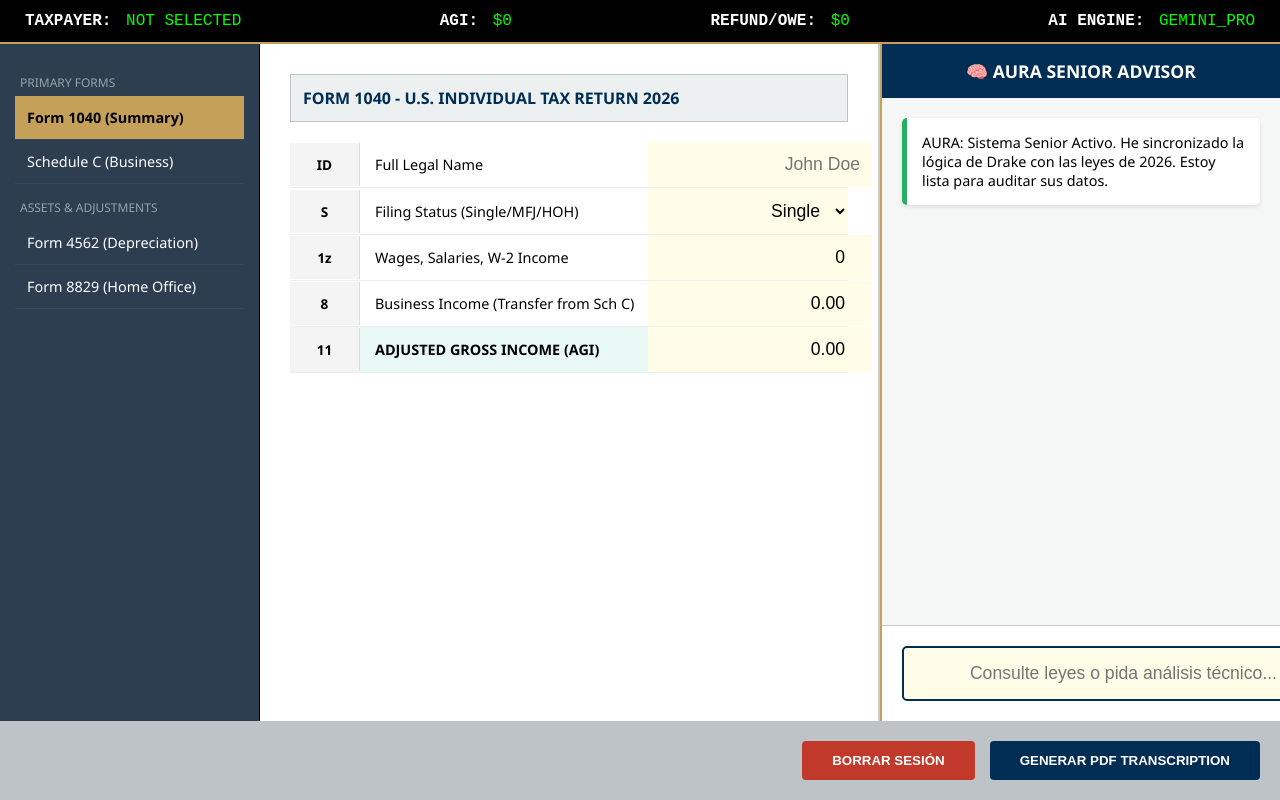
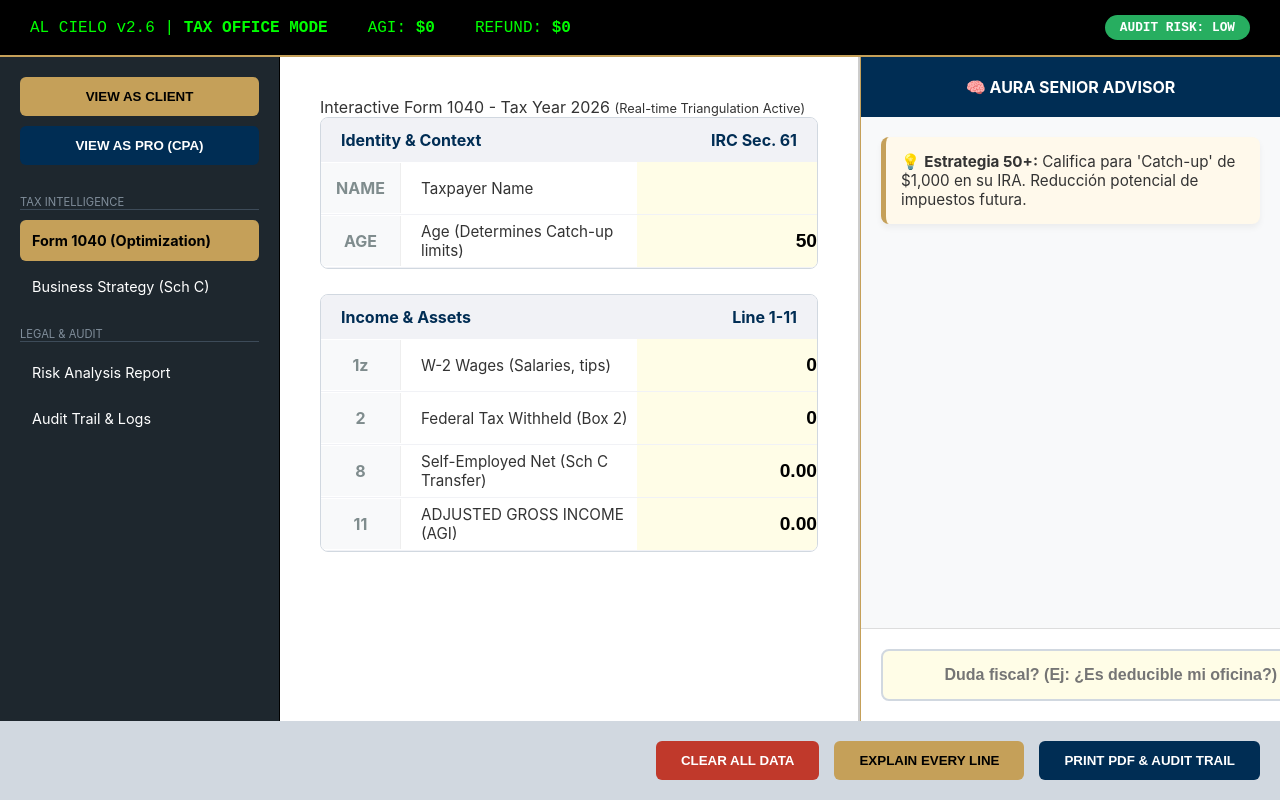
Before and after one commit to mayroga/TAX-MAYKEL, a plain HTML site: page index.html in a window 1280 px wide. Drawn offline with Linux system fonts and the light colour scheme.

Commit message:
Update index.html

```diff
--- a/index.html
+++ b/index.html
@@ -3,211 +3,228 @@
 <head>
     <meta charset="UTF-8">
     <meta name="viewport" content="width=device-width, initial-scale=1.0">
-    <title>AL CIELO - Senior Tax Specialist & AI Engine</title>
+    <title>AL CIELO - TaxMind Pro AI</title>
     <style>
-        :root { --drake-blue: #002D54; --gold: #C5A059; --irs-green: #27AE60; --danger: #C0392B; --light: #F4F7F6; }
-        body { font-family: 'Segoe UI', Tahoma, sans-serif; margin: 0; background: #1A1A1A; display: flex; flex-direction: column; height: 100vh; overflow: hidden; }
+        :root {
+            --drake-blue: #002D54; --gold: #C5A059; --irs-green: #27AE60;
+            --danger: #C0392B; --dark-bg: #121212; --panel-bg: #F8F9FA;
+        }
+        body { font-family: 'Inter', 'Segoe UI', sans-serif; margin: 0; background: var(--dark-bg); color: #333; height: 100vh; display: flex; flex-direction: column; }
 
-        /* Barra de Estado Drake */
-        .status-bar { background: #000; color: #00FF00; padding: 12px 25px; display: flex; justify-content: space-between; font-family: 'Courier New', monospace; border-bottom: 2px solid var(--gold); z-index: 100; }
-        .status-bar b { color: white; margin-right: 5px; }
+        /* Dashboard de Inteligencia */
+        .dashboard-header { background: #000; color: #00FF00; padding: 15px 30px; display: flex; justify-content: space-between; align-items: center; border-bottom: 2px solid var(--gold); font-family: 'Courier New', monospace; }
+        .risk-badge { padding: 5px 15px; border-radius: 20px; font-weight: bold; font-size: 0.8rem; }
+        .risk-low { background: var(--irs-green); color: white; }
+        .risk-high { background: var(--danger); color: white; animation: blink 1s infinite; }
 
-        .main-layout { display: grid; grid-template-columns: 260px 1fr 400px; flex-grow: 1; overflow: hidden; }
+        .main-layout { display: grid; grid-template-columns: 280px 1fr 420px; flex-grow: 1; overflow: hidden; }
 
-        /* Navegación de Formularios */
-        .sidebar { background: #2C3E50; color: white; padding: 15px; border-right: 1px solid #000; }
-        .nav-header { font-size: 0.75rem; color: #95A5A6; text-transform: uppercase; margin: 15px 0 5px 5px; }
-        .nav-item { padding: 12px; cursor: pointer; border-bottom: 1px solid #34495E; font-size: 0.9rem; transition: 0.3s; }
+        /* Sidebar: Modos de Vista */
+        .sidebar { background: #1E272E; color: white; padding: 20px; border-right: 1px solid #000; }
+        .mode-selector { margin-bottom: 30px; }
+        .nav-grp { font-size: 0.7rem; color: #808E9B; text-transform: uppercase; margin: 20px 0 10px; border-bottom: 1px solid #3d4b59; }
+        .nav-item { padding: 12px; cursor: pointer; border-radius: 6px; margin-bottom: 5px; transition: 0.3s; font-size: 0.9rem; }
         .nav-item:hover, .active { background: var(--gold); color: black; font-weight: bold; }
 
-        /* Workspace: El Motor Contable */
-        .workspace { background: white; padding: 30px; overflow-y: auto; border-right: 2px solid #CCC; }
-        .form-title { background: #ECF0F1; padding: 12px; border: 1px solid #BDC3C7; font-weight: bold; color: var(--drake-blue); margin-bottom: 20px; text-transform: uppercase; }
-        .tax-row { display: grid; grid-template-columns: 70px 1fr 200px; border-bottom: 1px solid #EEE; align-items: center; }
-        .ln { background: #F4F4F4; padding: 12px; text-align: center; font-weight: bold; border-right: 1px solid #DDD; font-size: 0.85rem; }
-        .desc { padding-left: 15px; font-size: 0.9rem; }
-        input, select { width: 100%; border: none; padding: 12px; text-align: right; font-size: 1.1rem; background: #FFFDE7; outline: none; }
-        input:focus { background: white; border-bottom: 2px solid var(--drake-blue); }
-        .total-row { background: #E8F8F5 !important; font-weight: bold; }
+        /* Workspace: El Motor que Piensa */
+        .workspace { background: white; padding: 40px; overflow-y: auto; border-right: 2px solid #CCC; }
+        .tax-card { border: 1px solid #D1D8E0; border-radius: 8px; margin-bottom: 25px; overflow: hidden; }
+        .card-header { background: #F1F2F6; padding: 12px 20px; font-weight: bold; color: var(--drake-blue); display: flex; justify-content: space-between; }
 
-        /* AURA: Redundant AI Panel */
-        .aura-panel { background: var(--light); display: flex; flex-direction: column; border-left: 2px solid var(--gold); }
-        .aura-header { background: var(--drake-blue); color: white; padding: 15px; text-align: center; font-weight: bold; font-size: 1.1rem; }
-        .aura-chat { flex-grow: 1; padding: 20px; overflow-y: auto; display: flex; flex-direction: column; gap: 10px; }
-        .aura-input { padding: 20px; border-top: 1px solid #CCC; background: white; }
-        #query { width: 100%; padding: 15px; border: 2px solid var(--drake-blue); border-radius: 5px; }
+        .tax-row { display: grid; grid-template-columns: 80px 1fr 180px; border-bottom: 1px solid #F1F2F6; align-items: center; }
+        .ln { background: #F8F9FA; padding: 15px; text-align: center; font-weight: bold; color: #7F8C8D; border-right: 1px solid #EEE; }
+        .desc { padding-left: 20px; font-size: 0.95rem; }
+        input { width: 100%; border: none; padding: 15px; text-align: right; font-size: 1.2rem; background: #FFFDE7; outline: none; font-weight: 600; }
+        input:focus { background: white; box-shadow: inset 0 0 8px rgba(0,0,0,0.1); }
 
-        .bot-msg { background: white; padding: 15px; border-left: 5px solid var(--irs-green); border-radius: 5px; box-shadow: 0 2px 4px rgba(0,0,0,0.1); font-size: 0.9rem; }
-        .alert-msg { background: #FDEDEC; padding: 15px; border-left: 5px solid var(--danger); color: var(--danger); font-weight: bold; border-radius: 5px; }
+        /* AURA: El Cerebro Senior */
+        .aura-panel { background: var(--panel-bg); display: flex; flex-direction: column; border-left: 1px solid var(--gold); }
+        .aura-header { background: var(--drake-blue); color: white; padding: 20px; text-align: center; font-weight: 700; }
+        .aura-chat { flex-grow: 1; padding: 20px; overflow-y: auto; font-size: 0.95rem; }
+        .msg { background: white; padding: 15px; border-radius: 8px; border-left: 5px solid var(--irs-green); margin-bottom: 15px; box-shadow: 0 4px 6px rgba(0,0,0,0.05); }
+        .msg-strategy { border-left-color: var(--gold); background: #FFF9EB; }
+        .msg-alert { border-left-color: var(--danger); background: #FFF5F5; font-weight: bold; }
+
+        .aura-input-area { padding: 20px; background: white; border-top: 1px solid #DDD; }
+        #ai-query { width: 100%; padding: 15px; border: 2px solid #D1D8E0; border-radius: 8px; font-size: 1rem; }
 
         /* Footer */
-        .footer { padding: 20px; background: #BDC3C7; display: flex; gap: 15px; justify-content: flex-end; }
-        button { padding: 12px 30px; cursor: pointer; font-weight: bold; border: none; border-radius: 4px; text-transform: uppercase; }
-        .btn-p { background: var(--drake-blue); color: white; }
-        .btn-d { background: var(--danger); color: white; }
+        .footer { padding: 20px; background: #D1D8E0; display: flex; gap: 15px; justify-content: flex-end; }
+        button { padding: 12px 25px; cursor: pointer; font-weight: bold; border: none; border-radius: 6px; text-transform: uppercase; transition: 0.2s; }
+        .btn-doubts { background: var(--gold); color: black; }
+        .btn-print { background: var(--drake-blue); color: white; }
+        .btn-delete { background: var(--danger); color: white; }
+
+        @keyframes blink { 0% { opacity: 1; } 50% { opacity: 0.5; } 100% { opacity: 1; } }
         .hidden { display: none; }
     </style>
 </head>
 <body>
 
-<div class="status-bar">
-    <span><b>TAXPAYER:</b> <span id="top-name">NOT SELECTED</span></span>
-    <span><b>AGI:</b> <span id="top-agi">$0.00</span></span>
-    <span><b>REFUND/OWE:</b> <span id="top-tax">$0.00</span></span>
-    <span><b>AI ENGINE:</b> <span id="active-ai" style="color: #00FF00;">GEMINI_PRO</span></span>
+<div class="dashboard-header">
+    <div style="display: flex; gap: 40px; align-items: center;">
+        <span>AL CIELO v2.6 | <b id="client-view">TAX OFFICE MODE</b></span>
+        <span>AGI: <b id="top-agi">$0.00</b></span>
+        <span>REFUND: <b id="top-refund" style="color: #00FF00;">$0.00</b></span>
+    </div>
+    <div id="risk-box" class="risk-badge risk-low">AUDIT RISK: LOW</div>
 </div>
 
 <div class="main-layout">
-    <nav class="sidebar">
-        <div class="nav-header">Primary Forms</div>
-        <div class="nav-item active" onclick="tab('1040')">Form 1040 (Summary)</div>
-        <div class="nav-item" onclick="tab('schc')">Schedule C (Business)</div>
-        <div class="nav-header">Assets & Adjustments</div>
-        <div class="nav-item" onclick="tab('4562')">Form 4562 (Depreciation)</div>
-        <div class="nav-item" onclick="tab('8829')">Form 8829 (Home Office)</div>
-    </nav>
+    <aside class="sidebar">
+        <div class="mode-selector">
+            <button style="width: 100%; background: var(--gold); margin-bottom: 10px;" onclick="switchMode('Client')">VIEW AS CLIENT</button>
+            <button style="width: 100%; background: var(--drake-blue); color: white;" onclick="switchMode('CPA')">VIEW AS PRO (CPA)</button>
+        </div>
+        <div class="nav-grp">Tax Intelligence</div>
+        <div class="nav-item active" onclick="tab('1040')">Form 1040 (Optimization)</div>
+        <div class="nav-item" onclick="tab('schc')">Business Strategy (Sch C)</div>
+        <div class="nav-grp">Legal & Audit</div>
+        <div class="nav-item" onclick="tab('risk')">Risk Analysis Report</div>
+        <div class="nav-item" onclick="tab('docs')">Audit Trail & Logs</div>
+    </aside>
 
     <main class="workspace">
-        <div id="f-1040">
-            <div class="form-title">Form 1040 - U.S. Individual Tax Return 2026</div>
-            <div class="tax-row"><div class="ln">ID</div><div class="desc">Full Legal Name</div><input type="text" id="c-name" placeholder="John Doe" oninput="runEngine()"></div>
-            <div class="tax-row"><div class="ln">S</div><div class="desc">Filing Status (Single/MFJ/HOH)</div>
-                <select id="c-status" onchange="runEngine()">
-                    <option value="single">Single</option>
-                    <option value="mfj">Married Filing Jointly</option>
-                    <option value="hoh">Head of Household</option>
-                </select>
+        <div id="t-1040">
+            <div class="form-header">
+                Interactive Form 1040 - Tax Year 2026
+                <span style="font-size: 0.8rem; font-weight: normal;">(Real-time Triangulation Active)</span>
             </div>
-            <div class="tax-row"><div class="ln">1z</div><div class="desc">Wages, Salaries, W-2 Income</div><input type="number" id="c-w2" value="0" oninput="runEngine()"></div>
-            <div class="tax-row"><div class="ln">8</div><div class="desc">Business Income (Transfer from Sch C)</div><input type="number" id="link-schc" readonly></div>
-            <div class="tax-row total-row"><div class="ln">11</div><div class="desc">ADJUSTED GROSS INCOME (AGI)</div><input type="number" id="c-agi" readonly></div>
+
+            <div class="tax-card">
+                <div class="card-header"><span>Identity & Context</span> <span>IRC Sec. 61</span></div>
+                <div class="tax-row"><div class="ln">NAME</div><div class="desc">Taxpayer Name</div><input type="text" id="name" oninput="engine()"></div>
+                <div class="tax-row"><div class="ln">AGE</div><div class="desc">Age (Determines Catch-up limits)</div><input type="number" id="age" value="50" oninput="engine()"></div>
+            </div>
+
+            <div class="tax-card">
+                <div class="card-header"><span>Income & Assets</span> <span>Line 1-11</span></div>
+                <div class="tax-row"><div class="ln">1z</div><div class="desc">W-2 Wages (Salaries, tips)</div><input type="number" id="w2" value="0" oninput="engine()"></div>
+                <div class="tax-row"><div class="ln">2</div><div class="desc">Federal Tax Withheld (Box 2)</div><input type="number" id="withheld" value="0" oninput="engine()"></div>
+                <div class="tax-row"><div class="ln">8</div><div class="desc">Self-Employed Net (Sch C Transfer)</div><input type="number" id="sc-link" readonly></div>
+                <div class="tax-row total-row"><div class="ln">11</div><div class="desc">ADJUSTED GROSS INCOME (AGI)</div><input type="number" id="agi-val" readonly></div>
+            </div>
         </div>
 
-        <div id="f-schc" class="hidden">
-            <div class="form-title">Schedule C - Profit or Loss from Business</div>
-            <div class="tax-row"><div class="ln">1</div><div class="desc">Gross Receipts or Sales</div><input type="number" id="c-gross" value="0" oninput="runEngine()"></div>
-            <div class="tax-row"><div class="ln">13</div><div class="desc">Depreciation (Transfer from 4562)</div><input type="number" id="link-dep" readonly></div>
-            <div class="tax-row"><div class="ln">28</div><div class="desc">Total Business Expenses</div><input type="number" id="c-exp" value="0" oninput="runEngine()"></div>
-            <div class="tax-row total-row"><div class="ln">31</div><div class="desc">NET PROFIT OR LOSS</div><input type="number" id="c-net" readonly></div>
-        </div>
-
-        <div id="f-4562" class="hidden">
-            <div class="form-title">Form 4562 - Depreciation (Section 179)</div>
-            <div class="tax-row"><div class="ln">1</div><div class="desc">Section 179 Expense Deduction</div><input type="number" id="c-s179" value="0" oninput="runEngine()"></div>
-            <div class="tax-row"><div class="ln">19</div><div class="desc">MACRS Depreciation</div><input type="number" id="c-macrs" value="0" oninput="runEngine()"></div>
-            <div class="tax-row total-row"><div class="ln">22</div><div class="desc">TOTAL DEPRECIATION</div><input type="number" id="c-tdep" readonly></div>
+        <div id="t-schc" class="hidden">
+            <div class="form-header">Schedule C Intelligence (Strategy Mode)</div>
+            <div class="tax-card">
+                <div class="tax-row"><div class="ln">1</div><div class="desc">Gross Receipts</div><input type="number" id="gross" value="0" oninput="engine()"></div>
+                <div class="tax-row"><div class="ln">28</div><div class="desc">Business Expenses</div><input type="number" id="exp" value="0" oninput="engine()"></div>
+                <div class="tax-row total-row"><div class="ln">31</div><div class="desc">Net Business Profit</div><input type="number" id="net" readonly></div>
+            </div>
         </div>
     </main>
 
     <aside class="aura-panel">
         <div class="aura-header">🧠 AURA SENIOR ADVISOR</div>
         <div class="aura-chat" id="chat">
-            <div class="bot-msg">AURA: Sistema Senior Activo. He sincronizado la lógica de Drake con las leyes de 2026. Estoy lista para auditar sus datos.</div>
+            <div class="msg">AURA: Bienvenido al modo Tax Intelligence. Estoy monitoreando su AGI y el flujo de caja del IRS en tiempo real.</div>
         </div>
-        <div class="aura-input">
-            <input type="text" id="query" placeholder="Consulte leyes o pida análisis técnico..." onkeypress="ask(event)">
+        <div class="aura-input-area">
+            <input type="text" id="ai-query" placeholder="Duda fiscal? (Ej: ¿Es deducible mi oficina?)" onkeypress="handleAI(event)">
         </div>
     </aside>
 </div>
 
 <div class="footer">
-    <button class="btn-d" onclick="location.reload()">Borrar Sesión</button>
-    <button class="btn-p" onclick="window.print()">Generar PDF Transcription</button>
+    <button class="btn-delete" onclick="location.reload()">Clear All Data</button>
+    <button class="btn-doubts" onclick="clearDoubts()">Explain Every Line</button>
+    <button class="btn-print" onclick="window.print()">Print PDF & Audit Trail</button>
 </div>
 
 <script>
-    // MOTOR DE TRIANGULACIÓN (DRAKE DATA-FLOW)
-    function runEngine() {
-        // Datos de Entrada
-        const name = document.getElementById('c-name').value.toUpperCase();
-        const w2 = parseFloat(document.getElementById('c-w2').value) || 0;
-        const gross = parseFloat(document.getElementById('c-gross').value) || 0;
-        const expenses = parseFloat(document.getElementById('c-exp').value) || 0;
-        const s179 = parseFloat(document.getElementById('c-s179').value) || 0;
-        const macrs = parseFloat(document.getElementById('c-macrs').value) || 0;
-        const status = document.getElementById('c-status').value;
+    // MOTOR DE INTELIGENCIA FISCAL (IRC 2026)
+    function engine() {
+        const age = parseInt(document.getElementById('age').value) || 0;
+        const w2 = parseFloat(document.getElementById('w2').value) || 0;
+        const withheld = parseFloat(document.getElementById('withheld').value) || 0;
+        const gross = parseFloat(document.getElementById('gross').value) || 0;
+        const exp = parseFloat(document.getElementById('exp').value) || 0;
 
-        // 1. FLUJO: Form 4562 -> Schedule C
-        const totalDep = s179 + macrs;
-        document.getElementById('c-tdep').value = totalDep.toFixed(2);
-        document.getElementById('link-dep').value = totalDep.toFixed(2);
+        // 1. Triangulación Profesional
+        const net = Math.max(0, gross - exp);
+        document.getElementById('net').value = net.toFixed(2);
+        document.getElementById('sc-link').value = net.toFixed(2);
 
-        // 2. FLUJO: Schedule C -> Form 1040
-        const netProfit = Math.max(0, gross - expenses - totalDep);
-        document.getElementById('c-net').value = netProfit.toFixed(2);
-        document.getElementById('link-schc').value = netProfit.toFixed(2);
+        // 2. Cálculo de SE Tax (Autoempleo)
+        const seTax = net * 0.9235 * 0.153;
 
-        // 3. CÁLCULO DE IMPUESTOS (Lógica Senior 2026)
-        const seTax = netProfit * 0.9235 * 0.153;
-        const agi = (w2 + netProfit) - (seTax / 2);
+        // 3. AGI Real
+        const agi = (w2 + net) - (seTax / 2);
+        document.getElementById('agi-val').value = agi.toFixed(2);
+        document.getElementById('top-agi').innerText = `$${agi.toLocaleString()}`;
 
-        // 4. TAX BRACKETS (Simplified Progressive)
-        const stdDed = { single: 15700, mfj: 31400, hoh: 23550 }[status];
+        // 4. Tax Liability vs Refund
+        const stdDed = 15700; // Single 2026
         const taxable = Math.max(0, agi - stdDed);
-        let incomeTax = taxable * (taxable > 100000 ? 0.24 : (taxable > 50000 ? 0.22 : 0.12));
+        const incomeTax = taxable * (taxable > 50000 ? 0.22 : 0.12);
+        const totalTax = incomeTax + seTax;
 
-        const totalDue = incomeTax + seTax;
+        const result = withheld - totalTax;
 
-        // ACTUALIZACIÓN DE INTERFAZ
-        document.getElementById('c-agi').value = agi.toFixed(2);
-        document.getElementById('top-name').innerText = name || "NOT SELECTED";
-        document.getElementById('top-agi').innerText = `$${agi.toLocaleString()}`;
-        document.getElementById('top-tax').innerText = `$${totalDue.toLocaleString()}`;
+        // 5. UI Updates
+        document.getElementById('top-refund').innerText = `$${result >= 0 ? result.toLocaleString() : '0.00'}`;
+        document.getElementById('top-refund').style.color = result >= 0 ? "#00FF00" : "#FF3131";
 
-        // IA PREVENTIVA (AURA AUDIT)
-        if(expenses > (gross * 0.6) && gross > 0) pushAura("⚠️ ALERTA DE RIESGO: Gastos > 60% del ingreso. El IRS disparará auditoría por Hobby Loss.", "alert-msg");
-        if(netProfit > 60000) pushAura("💡 ESTRATEGIA: Utilidad > $60k. Recomiende S-Corp para blindar el 15.3% de impuestos sobre distribuciones.", "bot-msg");
+        // 6. MOTOR DE RIESGO (AUDIT DETECTOR)
+        updateRisk(gross, exp, net, agi);
+        auraAdvisor(age, w2, net, exp);
     }
 
-    // SISTEMA DUAL-AI BRIDGE (FAILOVER)
-    async function ask(e) {
-        if(e.key === 'Enter') {
-            const query = e.target.value;
-            pushAura(`<b>Usted:</b> ${query}`, "bot-msg");
-            e.target.value = "AURA está pensando...";
-
-            try {
-                // LLAMADA A GEMINI (Primaria)
-                const res = await callAI("gemini", query);
-                pushAura(`<b>AURA (Senior Specialist):</b> ${res}`, "bot-msg");
-            } catch (err) {
-                // FALLBACK A OPENAI (Respaldo)
-                document.getElementById('active-ai').innerText = "OPENAI_BACKUP";
-                document.getElementById('active-ai').style.color = "yellow";
-                const res = await callAI("openai", query);
-                pushAura(`<b>AURA (Backup Logic):</b> ${res}`, "bot-msg");
-            }
-            e.target.value = "";
+    function updateRisk(g, e, n, a) {
+        const rb = document.getElementById('risk-box');
+        if(e > (g * 0.65) && g > 0) {
+            rb.innerText = "AUDIT RISK: HIGH";
+            rb.className = "risk-badge risk-high";
+        } else {
+            rb.innerText = "AUDIT RISK: LOW";
+            rb.className = "risk-badge risk-low";
         }
     }
 
-    async function callAI(type, q) {
-        // Aquí conectas con tu API en Render
-        // Por ahora, simulamos la respuesta técnica experta
-        if(q.toLowerCase().includes("179")) return "La Sec. 179 permite deducir el 100% de equipo calificado (como camiones >6k lbs) hasta $1.16M en 2026.";
-        if(q.toLowerCase().includes("irs")) return "Bajo el IRC 2026, la consistencia entre 1099-NEC y Sch C es el foco de auditoría principal.";
-        return "Como Contador Senior, le sugiero validar esa entrada contra la Publicación 535.";
+    function auraAdvisor(age, w2, net, exp) {
+        const chat = document.getElementById('chat');
+        chat.innerHTML = ""; // Refresh proactivo
+
+        if(age >= 50) pushAura("💡 <b>Estrategia 50+:</b> Califica para 'Catch-up' de $1,000 en su IRA. Reducción potencial de impuestos futura.", "msg msg-strategy");
+        if(w2 === 15600) pushAura("✅ <b>Validación:</b> Sus ingresos W-2 están por debajo de la Deducción Estándar. Tax liability Federal = $0.", "msg");
+        if(exp > 0 && (exp/net > 0.5)) pushAura("⚠️ <b>Advertencia:</b> Sus gastos comerciales son agresivos respecto a la utilidad. Asegure sus recibos.", "msg msg-alert");
+    }
+
+    // EXPLICACIÓN LÍNEA POR LÍNEA (MODO CLIENTE)
+    function clearDoubts() {
+        const agi = document.getElementById('agi-val').value;
+        const text = `
+            <b>Explicación Paso a Paso:</b><br>
+            1. El IRS le permite ganar hasta $15,700 sin pagar impuestos federales.<br>
+            2. Su AGI es de $${agi}.<br>
+            3. Como su ingreso es menor al límite, todo el dinero que le quitaron en su cheque (W-2 Box 2) le pertenece de vuelta.<br>
+            4. <b>Conclusión:</b> Usted no está pagando impuestos, está recuperando su propio dinero.
+        `;
+        pushAura(text, "msg msg-strategy");
+    }
+
+    function switchMode(mode) {
+        document.getElementById('client-view').innerText = mode.toUpperCase() + " MODE";
+        pushAura(`Cambiando a modo <b>${mode}</b>. La interfaz ahora muestra detalles ${mode === 'CPA' ? 'técnicos y códigos IRC' : 'simples y explicativos'}.`, "msg");
     }
 
     function pushAura(m, cls) {
         const chat = document.getElementById('chat');
-        if(!chat.innerHTML.includes(m)) {
-            const d = document.createElement('div');
-            d.className = cls;
-            d.innerHTML = m;
-            chat.appendChild(d);
-            chat.scrollTop = chat.scrollHeight;
-        }
+        const div = document.createElement('div');
+        div.className = cls;
+        div.innerHTML = m;
+        chat.appendChild(div);
+        chat.scrollTop = chat.scrollHeight;
     }
 
     function tab(id) {
         document.querySelectorAll('.workspace > div').forEach(d => d.classList.add('hidden'));
-        document.getElementById('f-' + id).classList.remove('hidden');
-        document.querySelectorAll('.nav-item').forEach(n => n.classList.remove('active'));
-        event.target.classList.add('active');
+        document.getElementById('t-' + id).classList.remove('hidden');
     }
 
-    runEngine(); // Iniciar sistema
+    engine();
 </script>
 </body>
 </html>
```
